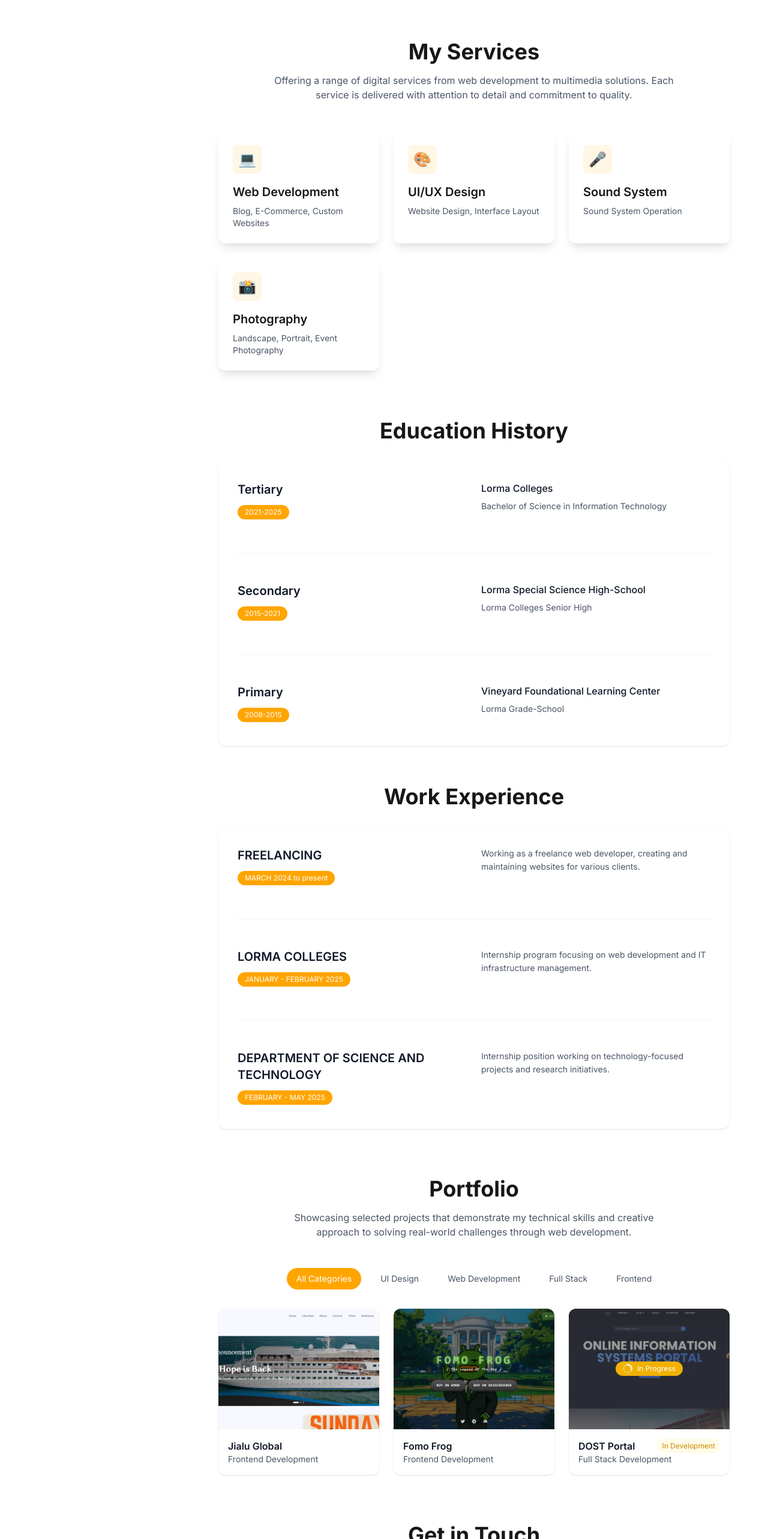
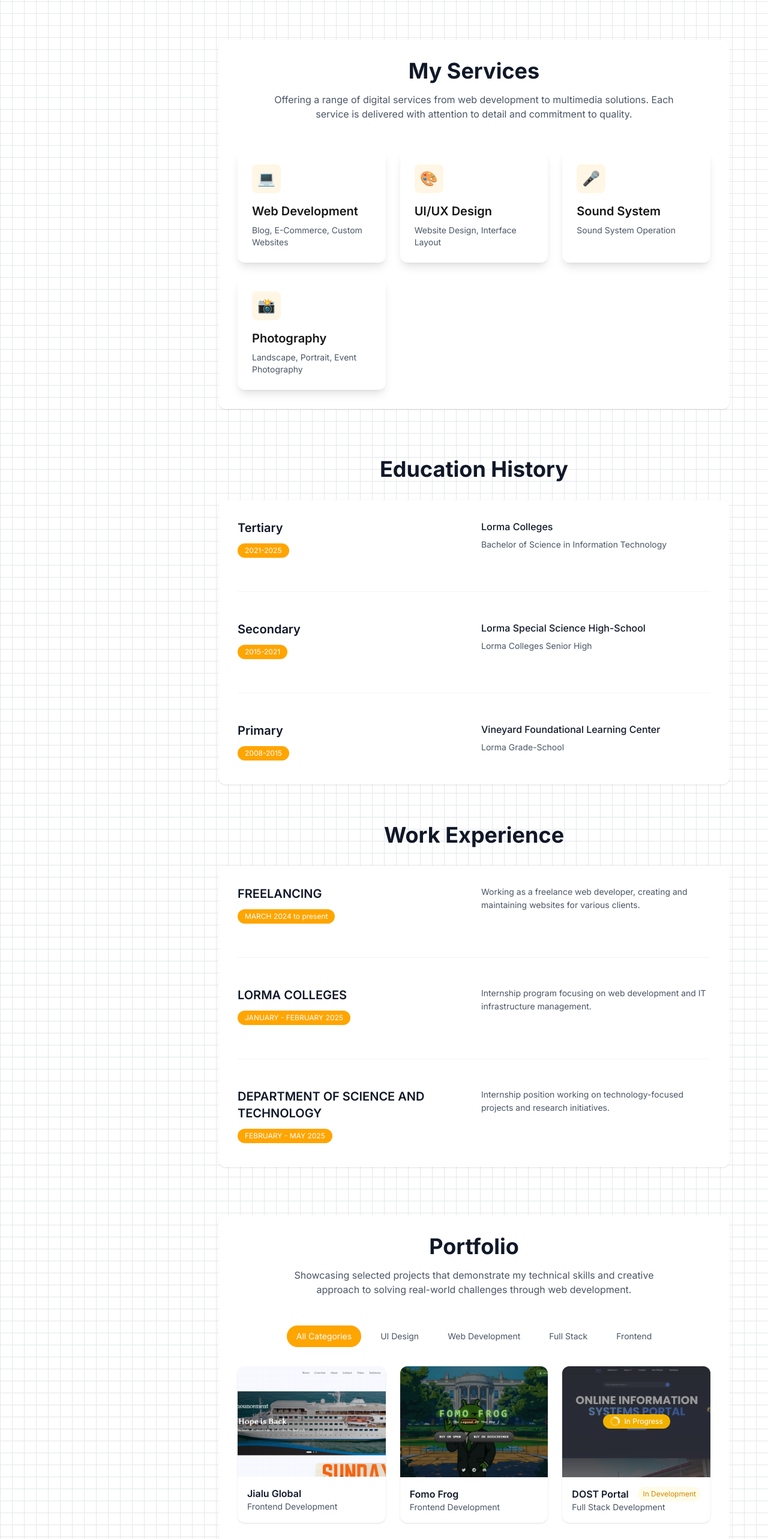
Before and after one commit to hendricku/heniusportfolio, a Next.js app: page / in a window 1280 px wide. Shown: the part 878-3444 px from the top of the page at 60% size. Built offline with nearby package versions, Linux system fonts and the light colour scheme.

Commit message:
fix the dark mode

```diff
--- a/src/app/globals.css
+++ b/src/app/globals.css
@@ -8,10 +8,11 @@
   --background: #ffffff;
   --foreground: #171717;
   --primary: #FFA500;
+  color-scheme: light;
 }
 
 body {
-  background: var(--background);
+  background-color: white;
   color: var(--foreground);
   font-family: var(--font-geist-sans), 'Inter', sans-serif;
 }
@@ -22,6 +23,12 @@ body {
     linear-gradient(to bottom, #f0f0f0 1px, transparent 1px);
   background-size: 24px 24px;
   opacity: 0.5;
+}
+
+.grid-bg {
+  background-image: linear-gradient(#E5E7EB 1px, transparent 1px),
+    linear-gradient(to right, #E5E7EB 1px, transparent 1px);
+  background-size: 20px 20px;
 }
 
 .skill-bar {
@@ -138,4 +145,7 @@ html {
     --background: #0a0a0a;
     --foreground: #ededed;
   }
+  body {
+    background-color: white;
+  }
 }
--- a/src/app/page.tsx
+++ b/src/app/page.tsx
@@ -4,6 +4,7 @@ import { motion } from "framer-motion";
 import { useEffect, useState } from "react";
 import Contact from '@/components/Contact';
 import Footer from '@/components/Footer';
+
 
 function ScrollToTop() {
   const [isVisible, setIsVisible] = useState(false);
@@ -61,15 +62,16 @@ function ScrollToTop() {
 
 export default function Home() {
   return (
-    <div className="flex flex-col lg:flex-row relative z-10">
-      {/* Left Sidebar - Made responsive */}
+    // Add grid-bg class and keep the white background for content
+    <div className="grid-bg flex flex-col lg:flex-row relative z-10">
+      {/* Left Sidebar - Keep white background */}
       <motion.aside
         initial={{ x: -300, opacity: 0 }}
         animate={{ x: 0, opacity: 1 }}
         transition={{ duration: 0.8, ease: "easeOut" }}
         className="w-full lg:w-[300px] min-h-screen bg-white/95 backdrop-blur-lg border-r border-gray-100
                    p-8 lg:fixed relative shadow-md overflow-y-auto scrollbar-hide"
-        style={{ maxHeight: '100vh' }} // Ensures sidebar doesn't exceed viewport height
+        style={{ maxHeight: '100vh' }}
       >
         <div className="flex flex-col items-center text-center">
           {/* Profile Image */}
@@ -171,7 +173,7 @@ export default function Home() {
         </div>
       </motion.aside>
 
-      {/* Main Content - Made responsive */}
+      {/* Main Content - Keep white background for cards and sections */}
       <main className="w-full lg:ml-[300px] p-4 md:p-8 lg:p-12 xl:p-16 2xl:p-24">
         <section className="max-w-7xl mx-auto">
           <div className="flex flex-col lg:flex-row justify-between items-center gap-8 lg:gap-12">
@@ -242,14 +244,15 @@ export default function Home() {
             initial={{ opacity: 0, y: 20 }}
             animate={{ opacity: 1, y: 0 }}
             transition={{ duration: 0.8 }}
-            className="text-center mb-12"
+            className="bg-white rounded-xl p-8 shadow-sm"
           >
-            <h2 className="text-3xl md:text-4xl font-bold mb-4">My Services</h2>
+            <div className="text-center mb-12">
+              <h2 className="text-3xl md:text-4xl font-bold mb-4 text-gray-900">My Services</h2>
               <p className="text-gray-600 max-w-2xl mx-auto">
                 Offering a range of digital services from web development to multimedia solutions.
                 Each service is delivered with attention to detail and commitment to quality.
               </p>
-          </motion.div>
+            </div>
 
             <div className="grid grid-cols-1 md:grid-cols-2 lg:grid-cols-3 gap-6">
               {[
@@ -279,7 +282,7 @@ export default function Home() {
                   initial={{ opacity: 0, y: 20 }}
                   animate={{ opacity: 1, y: 0 }}
                   transition={{ duration: 0.5, delay: 0.2 * index }}
-                className="bg-white p-6 rounded-xl shadow-lg hover:shadow-xl transition-all group"
+                  className="bg-white dark:bg-white p-6 rounded-xl shadow-lg hover:shadow-xl transition-all group"
                 >
                   <div className="w-12 h-12 bg-[#FFA500]/10 rounded-lg flex items-center justify-center mb-4 group-hover:scale-110 transition-transform">
                     <span className="text-2xl">{service.icon}</span>
@@ -289,6 +292,7 @@ export default function Home() {
                 </motion.div>
               ))}
             </div>
+          </motion.div>
         </section>
 
         {/* Education and Work History Section - Added section */}
@@ -300,7 +304,7 @@ export default function Home() {
             transition={{ duration: 0.8 }}
             className="mb-16"
           >
-            <h2 className="text-3xl md:text-4xl font-bold mb-8 text-center">Education History</h2>
+            <h2 className="text-3xl md:text-4xl font-bold mb-8 text-center text-gray-900">Education History</h2>
             <div className="bg-white rounded-xl p-8 shadow-sm">
               <div className="space-y-12">
                 {[
@@ -360,7 +364,7 @@ export default function Home() {
             transition={{ duration: 0.8 }}
             className="mb-16"
           >
-            <h2 className="text-3xl md:text-4xl font-bold mb-8 text-center">Work Experience</h2>
+            <h2 className="text-3xl md:text-4xl font-bold mb-8 text-center text-gray-900">Work Experience</h2>
             <div className="bg-white rounded-xl p-8 shadow-sm">
               <div className="space-y-12">
                 {[
@@ -411,14 +415,15 @@ export default function Home() {
             initial={{ opacity: 0, y: 20 }}
             animate={{ opacity: 1, y: 0 }}
             transition={{ duration: 0.8 }}
-            className="text-center mb-12"
+            className="bg-white rounded-xl p-8 shadow-sm"
           >
-            <h2 className="text-3xl md:text-4xl font-bold mb-4">Portfolio</h2>
+            <div className="text-center mb-12">
+              <h2 className="text-3xl md:text-4xl font-bold mb-4 text-gray-900">Portfolio</h2>
               <p className="text-gray-600 max-w-2xl mx-auto">
                 Showcasing selected projects that demonstrate my technical skills and creative
                 approach to solving real-world challenges through web development.
               </p>
-          </motion.div>
+            </div>
 
             {/* Portfolio Categories */}
             <div className="flex flex-wrap justify-center gap-4 mb-8">
@@ -579,6 +584,7 @@ export default function Home() {
                 )
               ))}
             </div>
+          </motion.div>
         </section>
 
         {/* Add Contact section */}
--- a/src/components/Contact.tsx
+++ b/src/components/Contact.tsx
@@ -28,13 +28,14 @@ export default function Contact() {
         initial={{ opacity: 0, y: 20 }}
         animate={{ opacity: 1, y: 0 }}
         transition={{ duration: 0.8 }}
-        className="text-center mb-12"
+        className="bg-white rounded-xl p-8 shadow-sm" // Added white background and shadow
       >
-        <h2 className="text-3xl md:text-4xl font-bold mb-4">Get in Touch</h2>
+        <div className="text-center mb-12">
+          <h2 className="text-3xl md:text-4xl font-bold mb-4 text-gray-900">Get in Touch</h2>
           <p className="text-gray-600 max-w-2xl mx-auto">
             Feel free to reach out for collaborations or just a friendly hello
           </p>
-      </motion.div>
+        </div>
 
         <div className="grid grid-cols-1 md:grid-cols-3 gap-6">
           {contactInfo.map((contact) => (
@@ -54,6 +55,7 @@ export default function Contact() {
             </motion.a>
           ))}
         </div>
+      </motion.div>
     </section>
   );
 }
```
Lines whose indentation alone changed are shown as unchanged.
